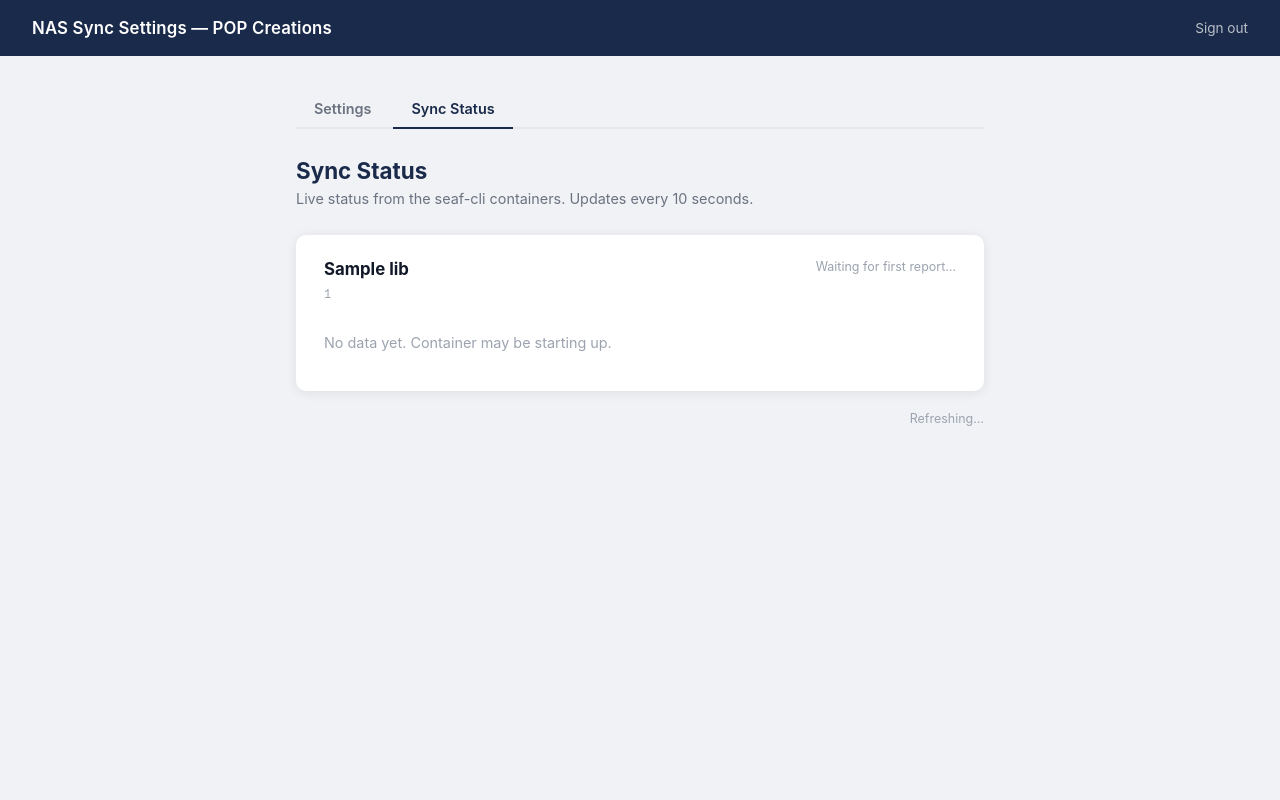
After one commit to u2giants/seafile, a Flask app: template seafile-server/nas-settings/templates/status.html in a window 1280 px wide. The commit adds this page. Run offline with Flask 3, Linux system fonts and the light colour scheme; the template is opened without the code that fills it: most values are stand-ins (such as "Sample title", 1, 10 or a date in 2020); parts of the project's set-up code (start-up, migrations or seed data) failed here and were passed over.

Commit message:
add sync status dashboard to nas-settings panel
Containers POST status every 30s to /nas-settings/api/status (bearer
token auth via SEAF_STATUS_TOKEN / NAS_STATUS_TOKEN). The dashboard at
/nas-settings/status shows per-library: sync state badge (synced /
uploading with % and KB/s / error / offline), daemon PID, staging file
count, ingest window, and last ingest time. Auto-refreshes every 10s.

- app.py: POST /api/status, GET /api/status-data, GET /status; status
  stored in /data/status.json; entries marked stale after 120s
- status.html: new dashboard template with animated busy indicator
- settings.html: add Settings / Sync Status nav tabs
- nas-settings.yml: pass STATUS_TOKEN from NAS_STATUS_TOKEN in .env
- entrypoint.py: _collect_status() + _start_status_reporter() thread;
  reads /tmp/ingest-status.json written by seaf-entrypoint.py
- seaf-entrypoint.py: write ingest metadata after each populate()
- both docker-compose.yml: add SEAF_STATUS_TOKEN pass-through

Co-Authored-By: Claude Sonnet 4.6 <noreply@anthropic.com>

```diff
--- a/seafile-server/nas-settings.yml
+++ b/seafile-server/nas-settings.yml
@@ -9,6 +9,7 @@ services:
       - nas-settings-data:/data
     environment:
       - SECRET_KEY=${NAS_SETTINGS_SECRET_KEY}
+      - STATUS_TOKEN=${NAS_STATUS_TOKEN}
       - SEAFILE_INTERNAL_URL=http://seafile:8000
       - SEAFILE_PUBLIC_HOST=seafile.designflow.app
     labels:
--- a/seafile-server/nas-settings/app.py
+++ b/seafile-server/nas-settings/app.py
@@ -16,6 +16,7 @@ Env vars:
 
 State is persisted to /data/settings.json.
 """
+import datetime
 import json
 import os
 import urllib.error
@@ -48,7 +49,9 @@ LIBRARIES = [
 ]
 
 SETTINGS_PATH = Path("/data/settings.json")
+STATUS_PATH = Path("/data/status.json")
 DEFAULT_INGEST_DAYS = 730
+STATUS_STALE_SECONDS = 120  # containers reporting older than this are shown as offline
 
 PRESET_OPTIONS = [
     ("", "All files (no limit)"),
@@ -90,6 +93,7 @@ _SEAFILE_INTERNAL = os.environ.get("SEAFILE_INTERNAL_URL", "http://seafile:8000"
 _SEAFILE_PUBLIC_HOST = os.environ.get("SEAFILE_PUBLIC_HOST", "seafile.designflow.app")
 _SEAFILE_ADMIN_API = f"{_SEAFILE_INTERNAL}/api/v2.1/admin/sysinfo/"
 _SEAFILE_LOGIN_URL = f"https://{_SEAFILE_PUBLIC_HOST}/oauth/login/"
+_STATUS_TOKEN = os.environ.get("STATUS_TOKEN", "")
 
 app.wsgi_app = PrefixMiddleware(app.wsgi_app, prefix="/nas-settings")
 
@@ -115,6 +119,22 @@ def load_settings() -> dict:
 def save_settings(data: dict) -> None:
     SETTINGS_PATH.parent.mkdir(parents=True, exist_ok=True)
     with open(SETTINGS_PATH, "w") as f:
+        json.dump(data, f, indent=2)
+
+
+def load_status() -> dict:
+    if STATUS_PATH.exists():
+        try:
+            with open(STATUS_PATH) as f:
+                return json.load(f)
+        except (json.JSONDecodeError, OSError):
+            pass
+    return {}
+
+
+def save_status(data: dict) -> None:
+    STATUS_PATH.parent.mkdir(parents=True, exist_ok=True)
+    with open(STATUS_PATH, "w") as f:
         json.dump(data, f, indent=2)
 
 
@@ -195,6 +215,54 @@ def index():
     )
 
 
+@app.route("/status")
+def status_page():
+    if not is_seafile_admin():
+        return redirect(_SEAFILE_LOGIN_URL)
+    return render_template("status.html", libraries=LIBRARIES)
+
+
+@app.route("/api/status", methods=["POST"])
+def api_status_post():
+    """Receive a status report from a seaf-cli container."""
+    if not _STATUS_TOKEN:
+        return jsonify({"error": "status reporting not configured"}), 404
+    if request.headers.get("X-Status-Token") != _STATUS_TOKEN:
+        return jsonify({"error": "unauthorized"}), 401
+    data = request.get_json(force=True, silent=True) or {}
+    container_id = data.get("container_id", "")
+    if not container_id:
+        return jsonify({"error": "missing container_id"}), 400
+    status = load_status()
+    status[container_id] = data
+    save_status(status)
+    return jsonify({"ok": True})
+
+
+@app.route("/api/status-data")
+def api_status_data():
+    """Return current container status with staleness annotations. Requires admin session."""
+    if not is_seafile_admin():
+        return jsonify({"error": "unauthorized"}), 401
+    raw = load_status()
+    now = datetime.datetime.utcnow()
+    result = {}
+    for cid, entry in raw.items():
+        reported_at = entry.get("reported_at", "")
+        stale = True
+        seconds_ago = None
+        if reported_at:
+            try:
+                ts = datetime.datetime.fromisoformat(reported_at.rstrip("Z"))
+                delta = (now - ts).total_seconds()
+                stale = delta > STATUS_STALE_SECONDS
+                seconds_ago = int(delta)
+            except Exception:
+                pass
+        result[cid] = {**entry, "stale": stale, "seconds_ago": seconds_ago}
+    return jsonify(result)
+
+
 @app.route("/api/settings")
 def api_settings():
     """Public JSON endpoint. Containers poll this to get per-library ingest_days."""
--- /dev/null
+++ b/seafile-server/nas-settings/templates/status.html
@@ -0,0 +1,358 @@
+<!DOCTYPE html>
+<html lang="en">
+<head>
+  <meta charset="UTF-8" />
+  <meta name="viewport" content="width=device-width, initial-scale=1.0" />
+  <title>Sync Status — POP Creations</title>
+  <style>
+    *, *::before, *::after { box-sizing: border-box; margin: 0; padding: 0; }
+
+    body {
+      font-family: -apple-system, BlinkMacSystemFont, "Segoe UI", Roboto, sans-serif;
+      background: #f0f2f5;
+      min-height: 100vh;
+      display: flex;
+      flex-direction: column;
+    }
+
+    header {
+      background: #1a2a4a;
+      color: #fff;
+      padding: 18px 32px;
+      display: flex;
+      align-items: center;
+      justify-content: space-between;
+    }
+
+    header .title { font-size: 1.05rem; font-weight: 600; letter-spacing: 0.01em; }
+
+    header a.logout {
+      color: rgba(255,255,255,0.7);
+      text-decoration: none;
+      font-size: 0.85rem;
+      transition: color 0.15s;
+    }
+    header a.logout:hover { color: #fff; }
+
+    main {
+      flex: 1;
+      max-width: 720px;
+      width: 100%;
+      margin: 0 auto;
+      padding: 36px 16px 48px;
+    }
+
+    .page-nav {
+      display: flex;
+      gap: 4px;
+      margin-bottom: 28px;
+      border-bottom: 2px solid #e5e7eb;
+    }
+
+    .nav-tab {
+      padding: 8px 18px 10px;
+      font-size: 0.9rem;
+      font-weight: 600;
+      color: #6b7280;
+      text-decoration: none;
+      border-bottom: 2px solid transparent;
+      margin-bottom: -2px;
+      border-radius: 4px 4px 0 0;
+      transition: color 0.15s;
+    }
+    .nav-tab:hover { color: #1a2a4a; }
+    .nav-tab.active { color: #1a2a4a; border-bottom-color: #1a2a4a; }
+
+    .page-heading { font-size: 1.4rem; font-weight: 700; color: #1a2a4a; margin-bottom: 6px; }
+    .page-sub { color: #6b7280; font-size: 0.9rem; margin-bottom: 28px; }
+
+    .card {
+      background: #fff;
+      border-radius: 10px;
+      box-shadow: 0 2px 12px rgba(0,0,0,0.08);
+      padding: 24px 28px;
+      margin-bottom: 20px;
+    }
+
+    .card-header {
+      display: flex;
+      align-items: flex-start;
+      justify-content: space-between;
+      margin-bottom: 16px;
+    }
+
+    .card-header-left h2 {
+      font-size: 1.05rem;
+      font-weight: 700;
+      color: #111827;
+      margin-bottom: 3px;
+    }
+
+    .card-header-left .uuid {
+      font-family: "SF Mono", "Fira Code", "Courier New", monospace;
+      font-size: 0.75rem;
+      color: #9ca3af;
+    }
+
+    .last-seen {
+      font-size: 0.78rem;
+      color: #9ca3af;
+      text-align: right;
+      white-space: nowrap;
+    }
+    .last-seen.stale { color: #ef4444; }
+
+    .status-badge {
+      display: inline-flex;
+      align-items: center;
+      gap: 7px;
+      padding: 6px 14px;
+      border-radius: 20px;
+      font-size: 0.9rem;
+      font-weight: 600;
+      margin-bottom: 16px;
+    }
+
+    .status-badge.ok    { background: #f0fdf4; color: #15803d; }
+    .status-badge.busy  { background: #fffbeb; color: #b45309; }
+    .status-badge.error { background: #fef2f2; color: #b91c1c; }
+    .status-badge.idle  { background: #f9fafb; color: #6b7280; }
+
+    .dot {
+      width: 9px; height: 9px;
+      border-radius: 50%;
+      flex-shrink: 0;
+    }
+    .dot.ok    { background: #22c55e; }
+    .dot.busy  { background: #f59e0b; animation: pulse 1.2s ease-in-out infinite; }
+    .dot.error { background: #ef4444; }
+    .dot.idle  { background: #9ca3af; }
+
+    @keyframes pulse {
+      0%, 100% { opacity: 1; }
+      50%       { opacity: 0.4; }
+    }
+
+    .meta-grid {
+      display: grid;
+      grid-template-columns: repeat(auto-fill, minmax(180px, 1fr));
+      gap: 12px;
+    }
+
+    .meta-item label {
+      display: block;
+      font-size: 0.75rem;
+      font-weight: 600;
+      color: #9ca3af;
+      text-transform: uppercase;
+      letter-spacing: 0.04em;
+      margin-bottom: 3px;
+    }
+
+    .meta-item .val {
+      font-size: 0.9rem;
+      color: #374151;
+      font-weight: 500;
+    }
+
+    .meta-item .val.mono {
+      font-family: "SF Mono", "Fira Code", "Courier New", monospace;
+      font-size: 0.82rem;
+    }
+
+    .progress-bar-wrap {
+      height: 6px;
+      background: #e5e7eb;
+      border-radius: 3px;
+      margin-top: 12px;
+      overflow: hidden;
+    }
+
+    .progress-bar {
+      height: 100%;
+      background: #f59e0b;
+      border-radius: 3px;
+      transition: width 0.5s ease;
+    }
+
+    .no-data {
+      color: #9ca3af;
+      font-size: 0.9rem;
+      padding: 16px 0;
+    }
+
+    .refresh-note {
+      font-size: 0.78rem;
+      color: #9ca3af;
+      text-align: right;
+      margin-top: 8px;
+    }
+  </style>
+</head>
+<body>
+  <header>
+    <span class="title">NAS Sync Settings &mdash; POP Creations</span>
+    <a href="/accounts/logout/" class="logout">Sign out</a>
+  </header>
+
+  <main>
+    <nav class="page-nav">
+      <a href="{{ url_for('index') }}" class="nav-tab">Settings</a>
+      <a href="{{ url_for('status_page') }}" class="nav-tab active">Sync Status</a>
+    </nav>
+
+    <h1 class="page-heading">Sync Status</h1>
+    <p class="page-sub">Live status from the seaf-cli containers. Updates every 10 seconds.</p>
+
+    <div id="cards">
+      {% for lib in libraries %}
+      <div class="card" id="card-{{ lib.id }}">
+        <div class="card-header">
+          <div class="card-header-left">
+            <h2>{{ lib.name }}</h2>
+            <span class="uuid">{{ lib.uuid }}</span>
+          </div>
+          <div class="last-seen" id="seen-{{ lib.id }}">Waiting for first report…</div>
+        </div>
+        <div id="body-{{ lib.id }}">
+          <div class="no-data">No data yet. Container may be starting up.</div>
+        </div>
+      </div>
+      {% endfor %}
+    </div>
+
+    <p class="refresh-note" id="refresh-note">Refreshing…</p>
+  </main>
+
+  <script>
+    const LIBRARIES = {{ libraries | tojson }};
+
+    function ago(seconds) {
+      if (seconds === null || seconds === undefined) return "unknown";
+      if (seconds < 5)  return "just now";
+      if (seconds < 60) return seconds + "s ago";
+      if (seconds < 3600) return Math.floor(seconds / 60) + "m ago";
+      return Math.floor(seconds / 3600) + "h ago";
+    }
+
+    function fmtFiles(n) {
+      if (n === null || n === undefined) return "—";
+      return n.toLocaleString();
+    }
+
+    function fmtIngestDays(d) {
+      if (d === null || d === undefined) return "—";
+      if (d === 0) return "All files";
+      return d + " days";
+    }
+
+    function badgeClass(state, stale) {
+      if (stale) return "idle";
+      if (state === "synchronized") return "ok";
+      if (state === "uploading" || state === "downloading") return "busy";
+      if (state === "error") return "error";
+      return "idle";
+    }
+
+    function badgeLabel(entry, state, stale) {
+      if (stale) return "Offline";
+      if (!entry.daemon_alive) return "Daemon stopped";
+      if (state === "synchronized") return "Synchronized";
+      if (state === "uploading") {
+        const pct = entry.repos[0]?.progress_pct;
+        const rate = entry.repos[0]?.rate_kb;
+        let label = "Uploading";
+        if (pct !== null && pct !== undefined) label += " " + pct + "%";
+        if (rate !== null && rate !== undefined && rate > 0) label += " · " + rate + " KB/s";
+        return label;
+      }
+      if (state === "downloading") return "Downloading";
+      if (state === "error") return "Error: " + (entry.repos[0]?.error || "unknown");
+      if (state === "waiting") return "Waiting to sync";
+      if (!state) return "Starting up…";
+      return state;
+    }
+
+    function renderCard(lib, data) {
+      const bodyEl   = document.getElementById("body-" + lib.id);
+      const seenEl   = document.getElementById("seen-" + lib.id);
+
+      if (!data) {
+        seenEl.textContent = "No report received";
+        seenEl.className = "last-seen stale";
+        bodyEl.innerHTML = '<div class="no-data">Container has not reported in yet.</div>';
+        return;
+      }
+
+      const stale   = data.stale;
+      const secsAgo = data.seconds_ago;
+      seenEl.textContent = "Last seen: " + ago(secsAgo);
+      seenEl.className   = "last-seen" + (stale ? " stale" : "");
+
+      const repo  = (data.repos && data.repos[0]) || null;
+      const state = repo ? repo.state : null;
+      const cls   = badgeClass(state, stale);
+      const label = badgeLabel(data, state, stale);
+
+      let progressBar = "";
+      if (!stale && state === "uploading" && repo && repo.progress_pct !== null) {
+        progressBar = `<div class="progress-bar-wrap">
+          <div class="progress-bar" style="width:${repo.progress_pct}%"></div>
+        </div>`;
+      }
+
+      const lastIngest = data.last_ingest_at
+        ? new Date(data.last_ingest_at).toLocaleString()
+        : "—";
+
+      bodyEl.innerHTML = `
+        <div class="status-badge ${cls}">
+          <span class="dot ${cls}"></span>
+          ${label}
+        </div>
+        ${progressBar}
+        <div class="meta-grid">
+          <div class="meta-item">
+            <label>Daemon</label>
+            <div class="val">${data.daemon_alive ? "Running (PID " + data.daemon_pid + ")" : "Not running"}</div>
+          </div>
+          <div class="meta-item">
+            <label>Staging files</label>
+            <div class="val">${fmtFiles(data.staging_files)}</div>
+          </div>
+          <div class="meta-item">
+            <label>Ingest window</label>
+            <div class="val">${fmtIngestDays(data.ingest_days)}</div>
+          </div>
+          <div class="meta-item">
+            <label>Last ingest</label>
+            <div class="val">${lastIngest}</div>
+          </div>
+        </div>
+      `;
+    }
+
+    async function refresh() {
+      try {
+        const resp = await fetch("{{ url_for('api_status_data') }}");
+        if (!resp.ok) return;
+        const data = await resp.json();
+        LIBRARIES.forEach(lib => {
+          // match by container_id (matches lib.id) or by library_uuid
+          const entry = data[lib.id]
+            || Object.values(data).find(e => e.library_uuid === lib.uuid)
+            || null;
+          renderCard(lib, entry);
+        });
+        document.getElementById("refresh-note").textContent =
+          "Last refreshed: " + new Date().toLocaleTimeString();
+      } catch (e) {
+        document.getElementById("refresh-note").textContent = "Refresh failed — retrying…";
+      }
+    }
+
+    refresh();
+    setInterval(refresh, 10000);
+  </script>
+</body>
+</html>
--- a/synology-seaf-cli/docker-compose.yml
+++ b/synology-seaf-cli/docker-compose.yml
@@ -56,6 +56,7 @@ services:
       - SEAF_LIBRARY=177cf9de-3066-482e-956a-7ae8d8786c6d
       - SEAF_INGEST_DAYS=730
       - SEAF_SETTINGS_URL=https://seafile.designflow.app/nas-settings/api/settings
+      - SEAF_STATUS_TOKEN
 
   seaf-cli-generic-decor:
     image: ghcr.io/u2giants/seafile:seaf-cli-latest
@@ -77,6 +78,7 @@ services:
       - SEAF_LIBRARY=1b116ab7-d66b-4411-a691-21f34eadb731
       - SEAF_INGEST_DAYS=730
       - SEAF_SETTINGS_URL=https://seafile.designflow.app/nas-settings/api/settings
+      - SEAF_STATUS_TOKEN
 
 volumes:
   seaf-cli-char-licensed-data:
--- a/windows-workstation/docker-compose.yml
+++ b/windows-workstation/docker-compose.yml
@@ -40,6 +40,7 @@ services:
       - SEAF_LIBRARY=177cf9de-3066-482e-956a-7ae8d8786c6d
       - SEAF_INGEST_DAYS=730
       - SEAF_SETTINGS_URL=https://seafile.designflow.app/nas-settings/api/settings
+      - SEAF_STATUS_TOKEN
 
   seaf-cli-generic-decor:
     image: ghcr.io/u2giants/seafile:seaf-cli-latest
@@ -61,6 +62,7 @@ services:
       - SEAF_LIBRARY=1b116ab7-d66b-4411-a691-21f34eadb731
       - SEAF_INGEST_DAYS=730
       - SEAF_SETTINGS_URL=https://seafile.designflow.app/nas-settings/api/settings
+      - SEAF_STATUS_TOKEN
 
 volumes:
   char-licensed-source:
```
Also changed, not shown: seafile-server/nas-settings/templates/settings.html (+33 -0 lines), synology-seaf-cli/entrypoint.py (+100 -0 lines), synology-seaf-cli/seaf-entrypoint.py (+9 -0 lines).
